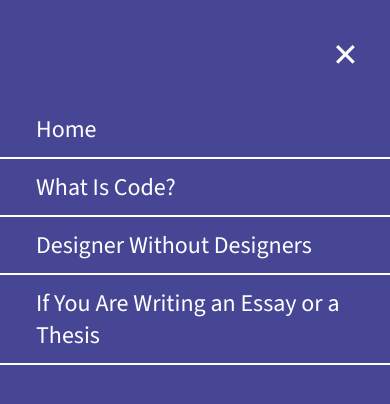
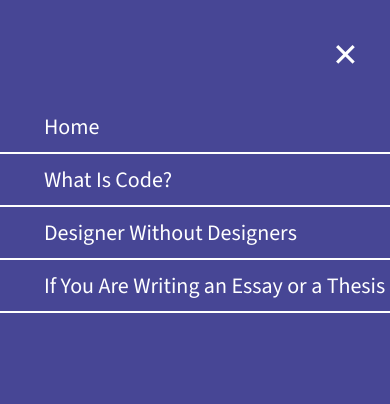
Before and after one commit to rebeccargh/binding, a plain HTML site: page menu.html in a window 390 px wide. Drawn offline with nearby package versions, Linux system fonts and the light colour scheme.

Commit message:
Mobile menu tiny fixes

```diff
--- a/menu-styles.css
+++ b/menu-styles.css
@@ -32,10 +32,10 @@ a:not(#back) {
 	border-right: 0px solid;
 	border-color: var(--background1);
 	border-radius: 0px;
-	padding-left: calc(var(--spacing)*1.5);
+	padding-left: calc(var(--spacing)*2);
 	padding-top: calc(var(--spacing)/2);
 	padding-bottom: calc(var(--spacing)/2);
-	font-size: 24px;
+	font-size: 22px;
 }
 
 nav:first-child {
```
Also changed, not shown: menu.html (+1 -1 lines).
